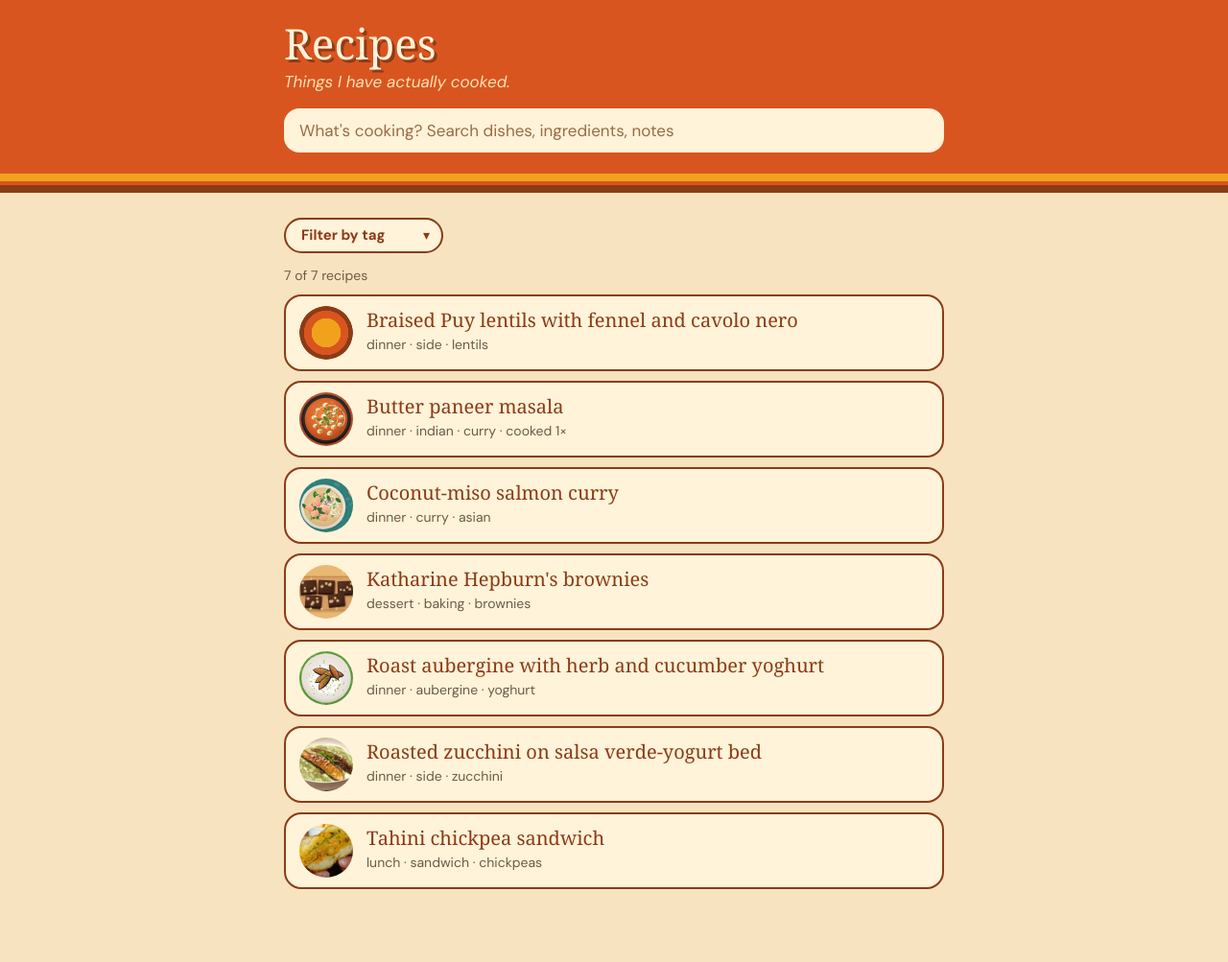
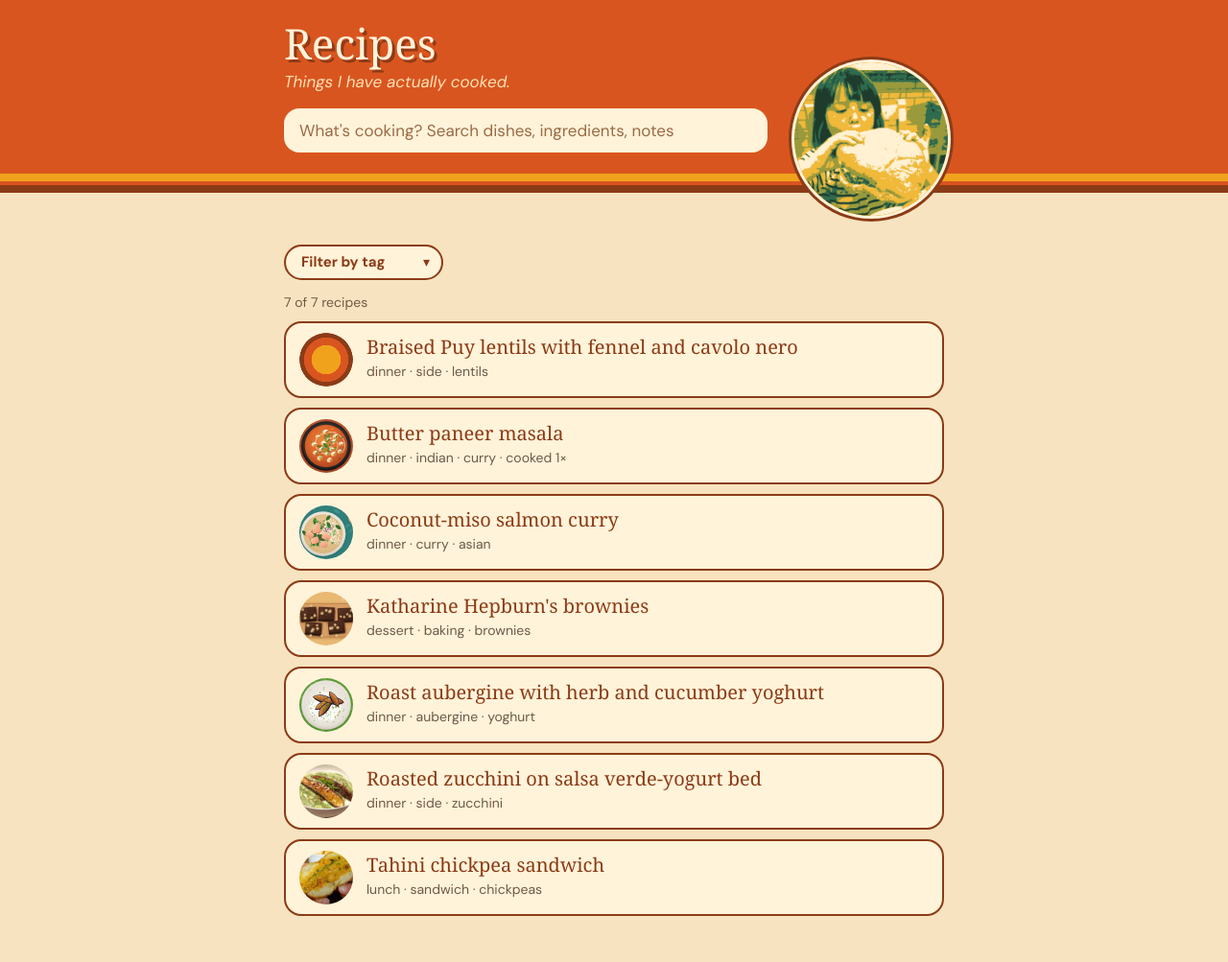
Before and after one commit to jdankiewicz/recipes, a Jekyll site: the page built from index.html, in a window 1280 px wide. Shown: the whole page at 96% size. Built offline with Jekyll 4.4.1, drawn with Linux system fonts in a browser that asks for light colours; some web fonts are replaced; before the commit the page ends 975 px from its top, so only the background shows below that.

Commit message:
Add screen-printed family photos to the header
One round photo in the header: a random one on the home page, and on recipe
pages the one that matches the dish (buns for baking, burger for sandwiches,
spaghetti for pasta, sunglasses for vegetarian).

Co-Authored-By: Claude Opus 5.5 <noreply@anthropic.com>
Claude-Session: https://claude.ai/code/session_01Vr4cEvCnGYXhYomL3KsX2d

```diff
--- /dev/null
+++ b/_includes/crew.html
@@ -0,0 +1,13 @@
+{%- comment -%}
+  Round screen-printed family photo in the header. `pick` chooses one; otherwise it matches the recipe's tags.
+{%- endcomment -%}
+{%- assign crew = include.pick -%}
+{%- unless crew -%}
+  {%- assign t = include.tags | join: " " | prepend: " " | append: " " -%}
+  {%- if t contains " baking " or t contains " dessert " or t contains " cake " or t contains " bread " -%}{%- assign crew = "buns" -%}
+  {%- elsif t contains " sandwich " or t contains " burger " or t contains " lunch " -%}{%- assign crew = "burger" -%}
+  {%- elsif t contains " pasta " or t contains " italian " or t contains " noodles " -%}{%- assign crew = "spaghetti" -%}
+  {%- elsif t contains " vegetarian " or t contains " vegan " or t contains " side " -%}{%- assign crew = "shades" -%}
+  {%- else -%}{%- assign crew = "spaghetti" -%}{%- endif -%}
+{%- endunless -%}
+<img class="crew" id="crew" src="{{ '/assets/crew/' | append: crew | append: '.png' | relative_url }}" alt="" width="180" height="180">
--- a/_layouts/recipe.html
+++ b/_layouts/recipe.html
@@ -4,8 +4,9 @@ layout: default
 {%- include photos.html dir=page.dir originals=page.originals -%}
 {%- assign hero = page.image -%}
 {%- if hero == nil and photos.size > 0 -%}{%- assign hero = photos.first.name -%}{%- endif -%}
-<header class="band">
+<header class="band with-crew">
   <div class="band-inner">
+    {% include crew.html tags=page.tags %}
     <a class="back" href="{{ '/' | relative_url }}">← {{ site.title }}</a>
     <h1 class="display">{{ page.title }}</h1>
   </div>
--- a/assets/style.css
+++ b/assets/style.css
@@ -96,3 +96,18 @@ a { color: var(--link); }
 .chip span { margin-left: 4px; opacity: .85; }
 .clear { font: 14px var(--text); background: none; border: 0; color: var(--link); text-decoration: underline; cursor: pointer; padding: 6px 4px; }
 .sr-only { position: absolute; width: 1px; height: 1px; overflow: hidden; clip: rect(0 0 0 0); white-space: nowrap; }
+
+/* Family photos, screen-printed in the site's inks, as a round badge in the header */
+.with-crew .band-inner { position: relative; }
+.with-crew h1, .with-crew .tagline, .with-crew .back { padding-right: 104px; }
+.crew { position: absolute; right: max(12px, env(safe-area-inset-right)); top: 14px; width: 92px; height: 92px; border-radius: 50%;
+  box-shadow: 0 0 0 3px var(--cream), 0 0 0 6px var(--brown); z-index: 1; background: var(--mustard); }
+.with-crew.home .tagline { margin-bottom: 26px; }
+.band.with-crew:not(.home) .band-inner { min-height: 124px; }
+@media (min-width: 600px) {
+  .with-crew .band-inner { padding-right: 200px; }
+  .with-crew h1, .with-crew .tagline, .with-crew .back { padding-right: 0; }
+  .with-crew.home .tagline { margin-bottom: 14px; }
+  .crew { top: auto; bottom: -44px; width: 160px; height: 160px; }
+  .with-crew + .stripes + .page { padding-top: 40px; }
+}
--- a/index.html
+++ b/index.html
@@ -1,8 +1,16 @@
 ---
 layout: default
 ---
-<header class="band home">
+<header class="band home with-crew">
   <div class="band-inner">
+    {% include crew.html pick="burger" %}
+    <script>
+      // A different family photo on each visit (the burger is the default without JavaScript).
+      (function () {
+        var c = ["buns", "burger", "spaghetti", "shades"], img = document.getElementById("crew");
+        img.src = img.src.replace(/[a-z]+\.png$/, c[Math.floor(Math.random() * c.length)] + ".png");
+      })();
+    </script>
     <h1 class="display brand">{{ site.title }}</h1>
     <p class="tagline">{{ site.description }}</p>
     <input id="q" type="search" placeholder="What's cooking? Search dishes, ingredients, notes" autocomplete="off" aria-label="Search recipes">
```
Also changed, not shown: assets/crew/buns.png (added), assets/crew/burger.png (added), assets/crew/shades.png (added), assets/crew/spaghetti.png (added).
